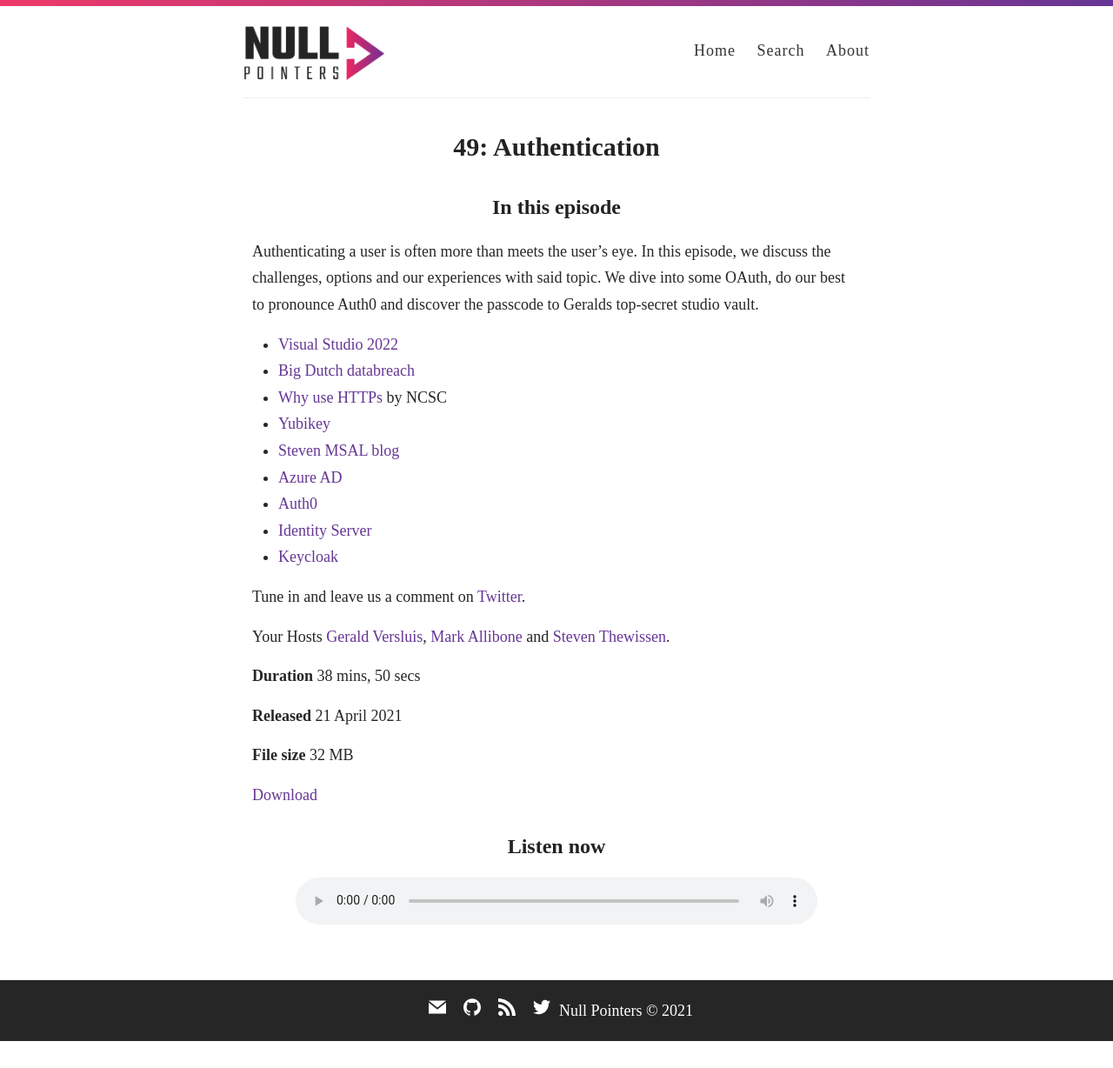
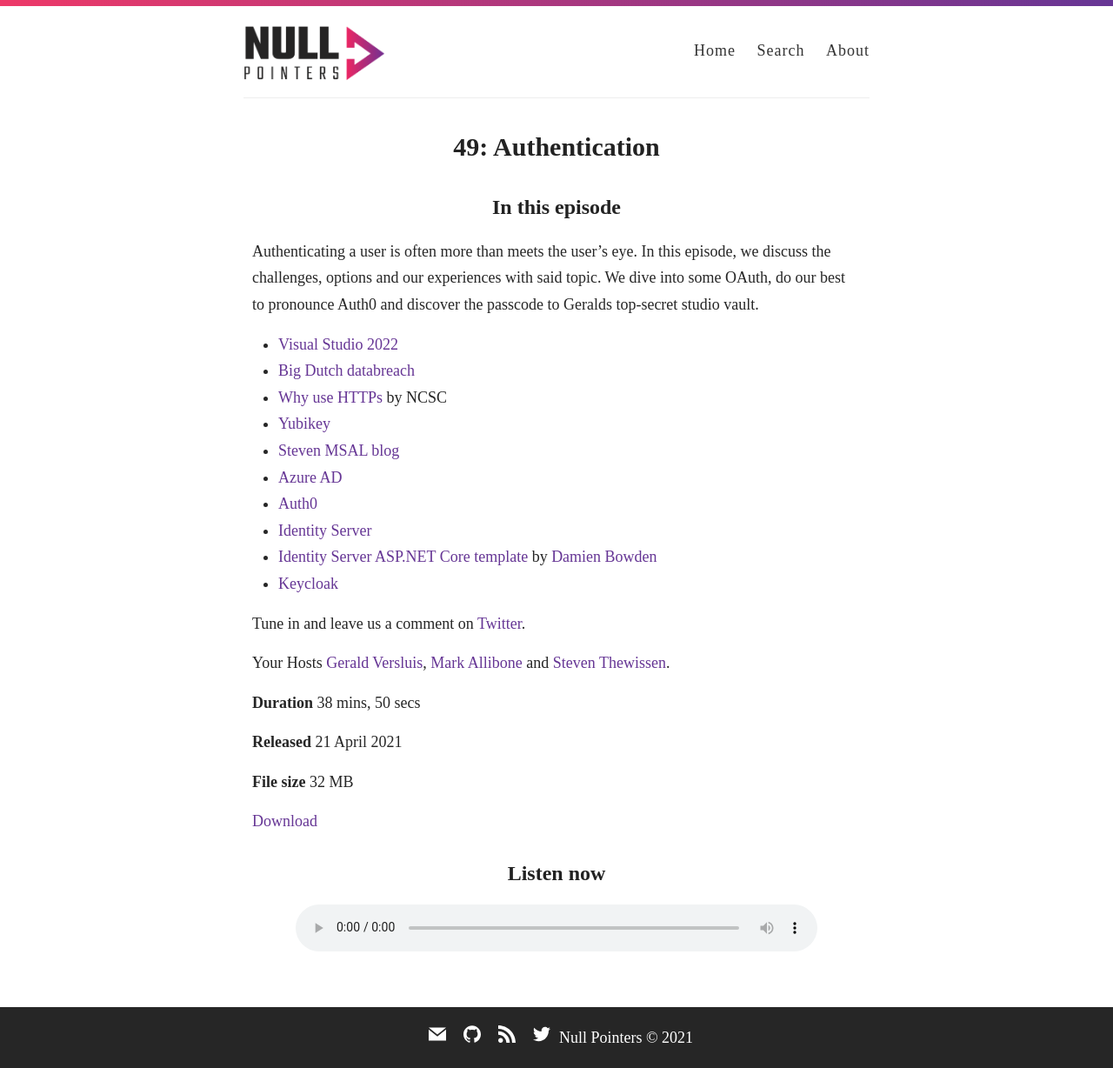
Before and after one commit to nullpointersio/website, a Jekyll site: the page built from _posts/2021-04-21-49.markdown, in a window 1280 px wide. Shown: the whole page at 87% size. Built offline with Jekyll 4.4.1, drawn with Linux system fonts in a browser that asks for light colours; some web fonts are replaced; before the commit the page ends 1198 px from its top, so only the background shows below that.

Commit message:
Update 2021-04-21-49.markdown

```diff
--- a/_posts/2021-04-21-49.markdown
+++ b/_posts/2021-04-21-49.markdown
@@ -31,6 +31,7 @@
 * [Azure AD](https://azure.microsoft.com/en-us/services/active-directory/)
 * [Auth0](https://auth0.com/)
 * [Identity Server](https://identityserver4.readthedocs.io/en/latest/)
+* [Identity Server ASP.NET Core template](https://github.com/damienbod/IdentityServer4AspNetCoreIdentityTemplate) by [Damien Bowden](https://damienbod.com/)
 * [Keycloak](https://www.keycloak.org/)
 
 Tune in and leave us a comment on [Twitter](https://twitter.com/nullpointersio).
```
